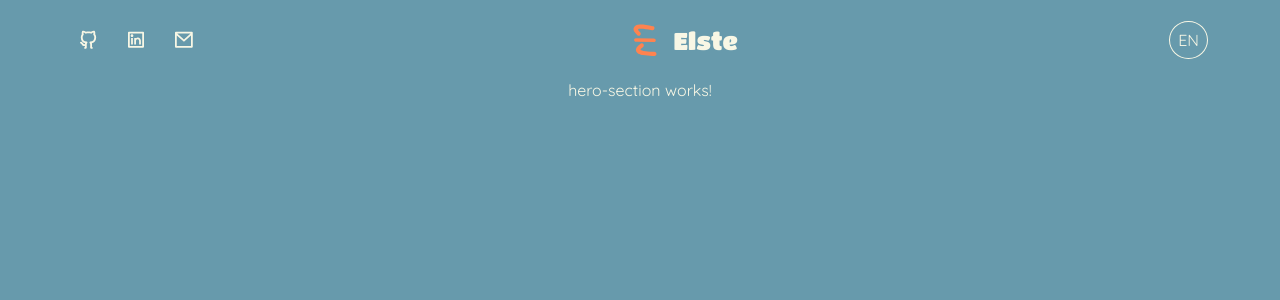
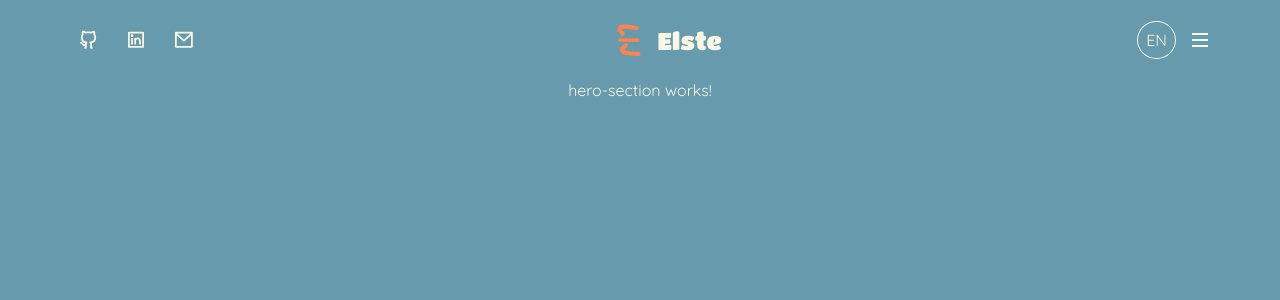
Before and after one commit to elma1989/portfolio, an Angular app: page / in a window 1280 px wide. Shown: the top 300 px of the page. Built offline with nearby package versions, Linux system fonts and the light colour scheme.

Commit message:
chore: Updated header.component.html - Added menu-btn

```diff
--- a/src/app/shared/components/header/header.component.css
+++ b/src/app/shared/components/header/header.component.css
@@ -11,3 +11,17 @@
 .lang-sel:hover {
     background: var(--orange);
 }
+
+.bd-black {
+    border-color: var(--black);
+}
+
+.menu-btn span {
+    border: 1px solid var(--white);
+    width: 1rem;
+    height: 1px
+}
+
+.menu-btn:hover span {
+    border-color: var(--orange);
+}
--- a/src/app/shared/components/header/header.component.html
+++ b/src/app/shared/components/header/header.component.html
@@ -9,5 +9,11 @@
         [class.tx-black]="isSectionDark()"
         [class.bd-black]="isSectionDark()"
         (click)="switchLang()">{{ lang() == 'en'? 'EN':'DE' }}</button>
+        <button class="menu-btn flex flex-col gap-1 justify-center"
+        (click)="openMenu()">
+            <span [class.bd-black]="isSectionDark()"></span>
+            <span [class.bd-black]="isSectionDark()"></span>
+            <span [class.bd-black]="isSectionDark()"></span>
+        </button>
     </div>
 </div>
--- a/src/styles.css
+++ b/src/styles.css
@@ -12,6 +12,10 @@ html {
     color: var(--white);
 }
 
+button {
+    cursor: pointer;
+}
+
 .content {
     width: 100%;
     max-width: 1920px;
```
Also changed, not shown: 1 other file (tests, documents, lock files or other folders).
